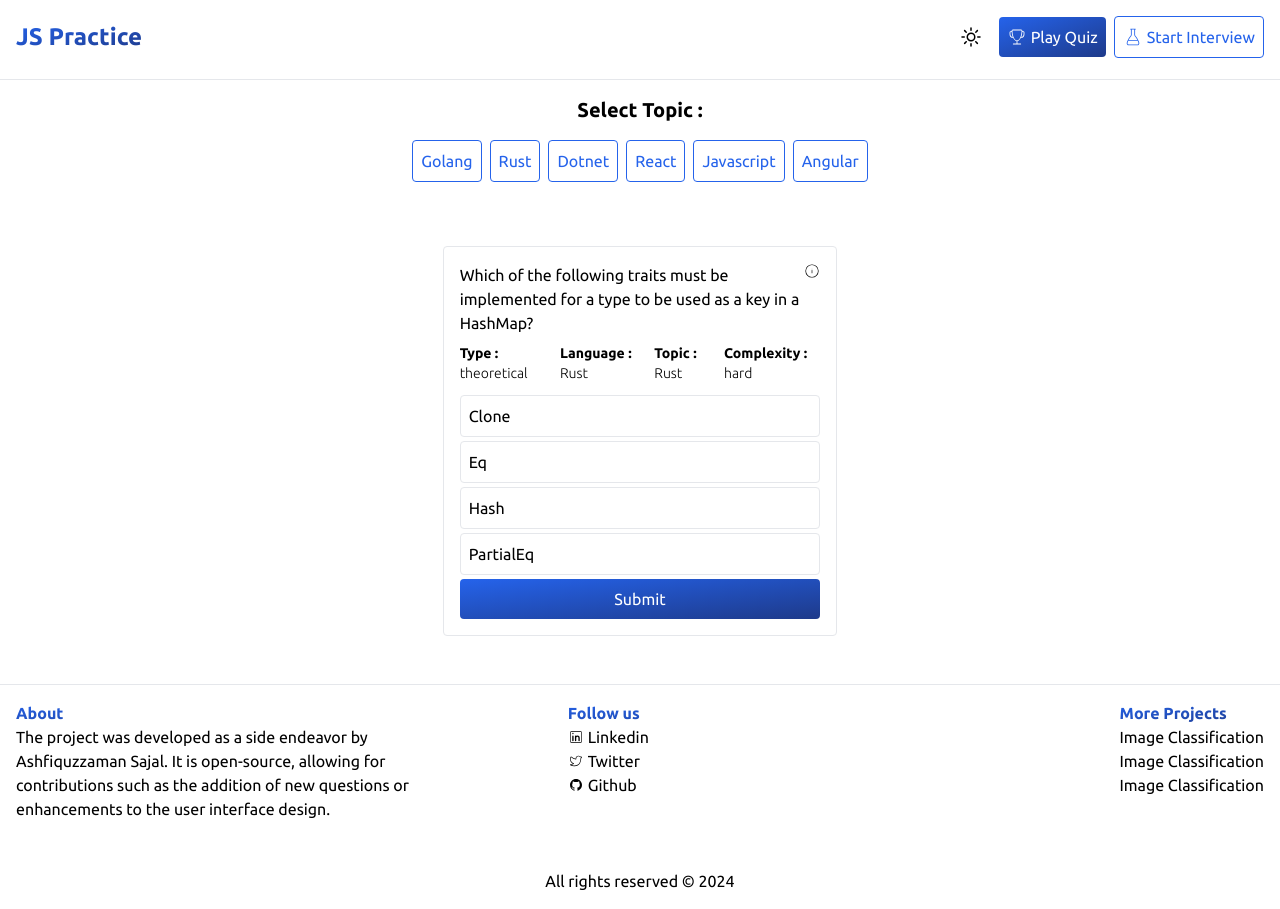
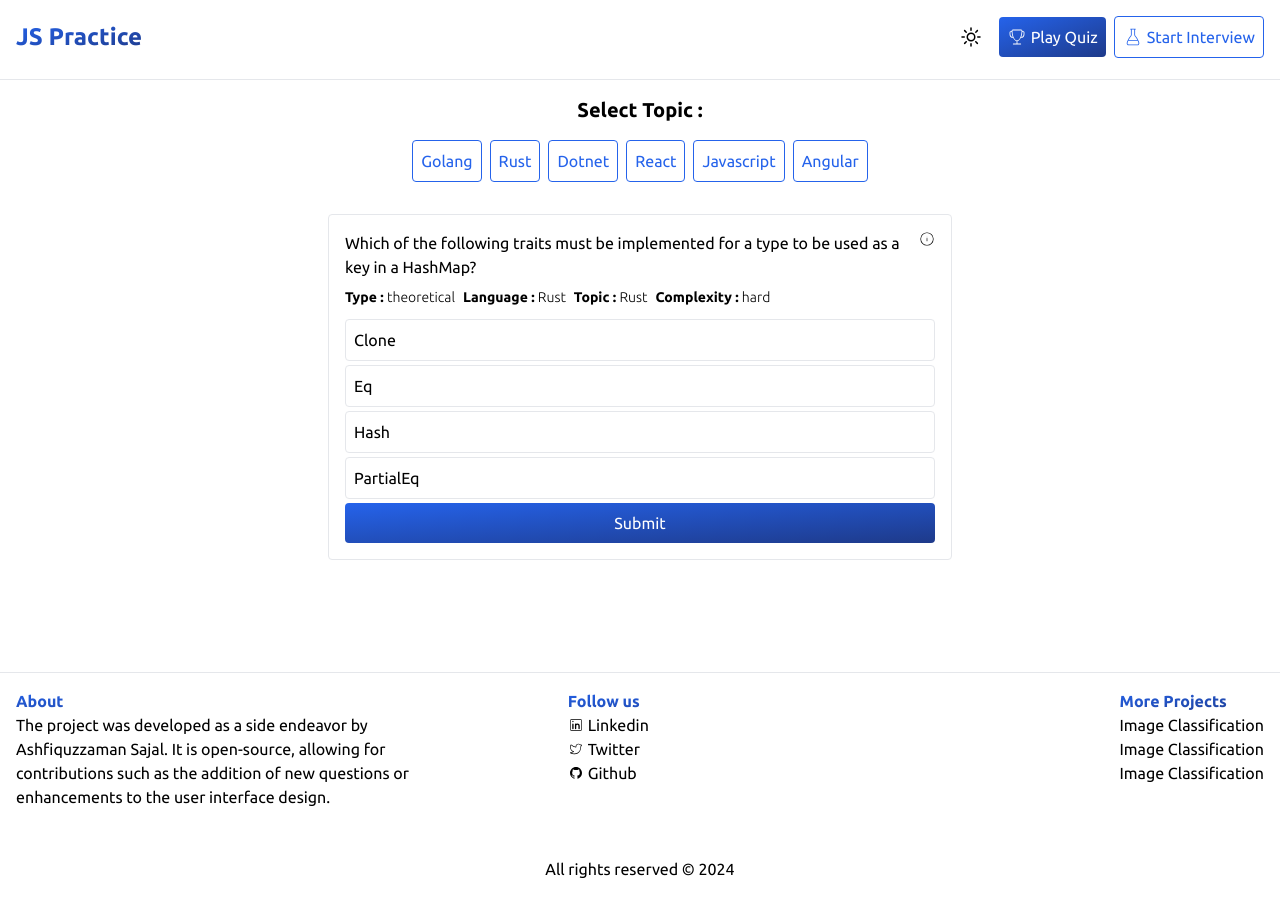
Before and after one commit to ashsajal1/js-practice-app, a React (Vite) app: page /quiz in a window 1280 px wide. Built offline with nearby package versions, Linux system fonts and the light colour scheme.

Commit message:
add padding and modify size

```diff
--- a/src/pages/quiz.tsx
+++ b/src/pages/quiz.tsx
@@ -138,7 +138,7 @@ export default function Quiz() {
         return (
             <AnimatedPage>
                 <div className='grid place-items-center pt-12 px-4 md:p-12 pb-24'>
-                    <div className="w-full md:w-1/3 border dark:border-gray-800 p-6 md:p-4 rounded">
+                    <div className="w-full md:w-1/2 border dark:border-gray-800 p-6 md:p-4 rounded">
                         <div className={`p-4 rounded border shadow ${isRightAnswer ? 'bg-green-200' : 'bg-red-200'}`}>
                             <p className="text-lg font-medium my-2">{currentQuestion?.question}</p>
                             {currentQuestion?.options?.map((option, index) => (
@@ -184,8 +184,8 @@ export default function Quiz() {
                     ))}
                 </div>
             </div>
-            {quizQuestions.length > 0 && <div className='grid place-items-center pt-12 px-4 md:p-12 pb-24'>
-                <div className="w-full md:w-1/3 border dark:border-gray-800 p-6 md:p-4 rounded">
+            {quizQuestions.length > 0 && <div className='grid place-items-center px-4 md:p-4 md:mb-24 pb-24'>
+                <div className="w-full md:w-1/2 border dark:border-gray-800 p-6 md:p-4 rounded">
                     <div className='flex justify-between items-start'>
                         <p className='dark:text-white'>{currentQuestion?.question}</p>
                         <div className='relative'>
```
